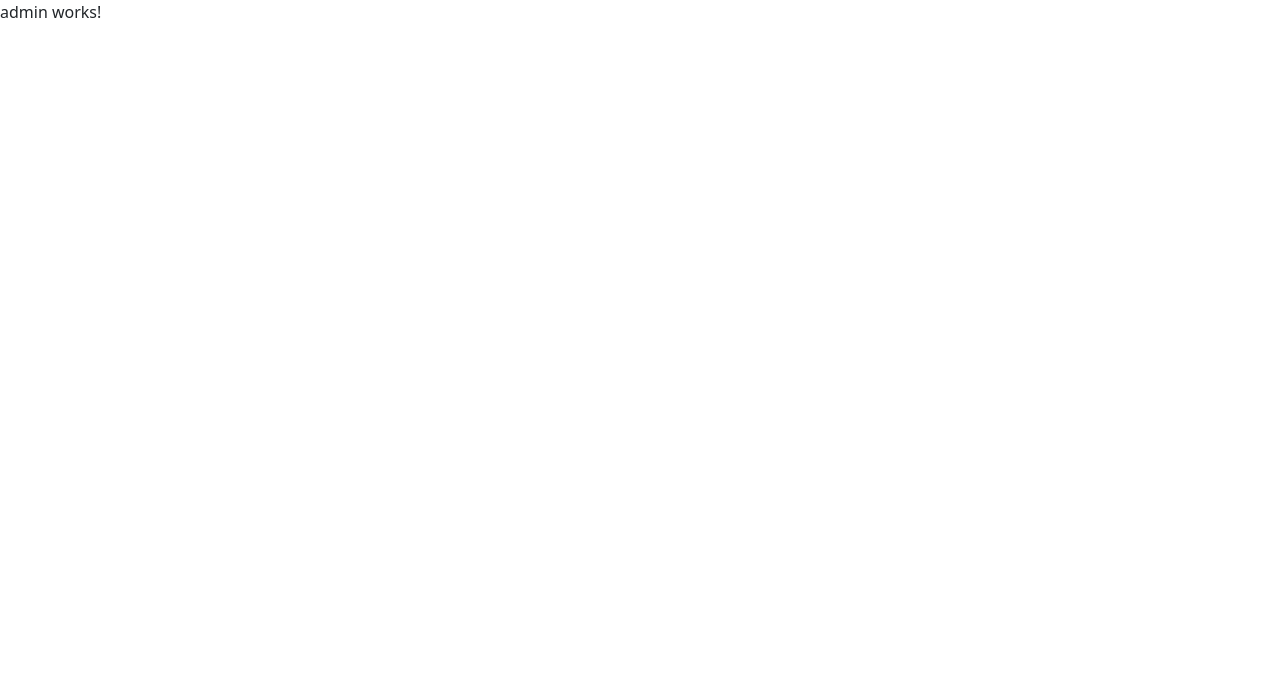
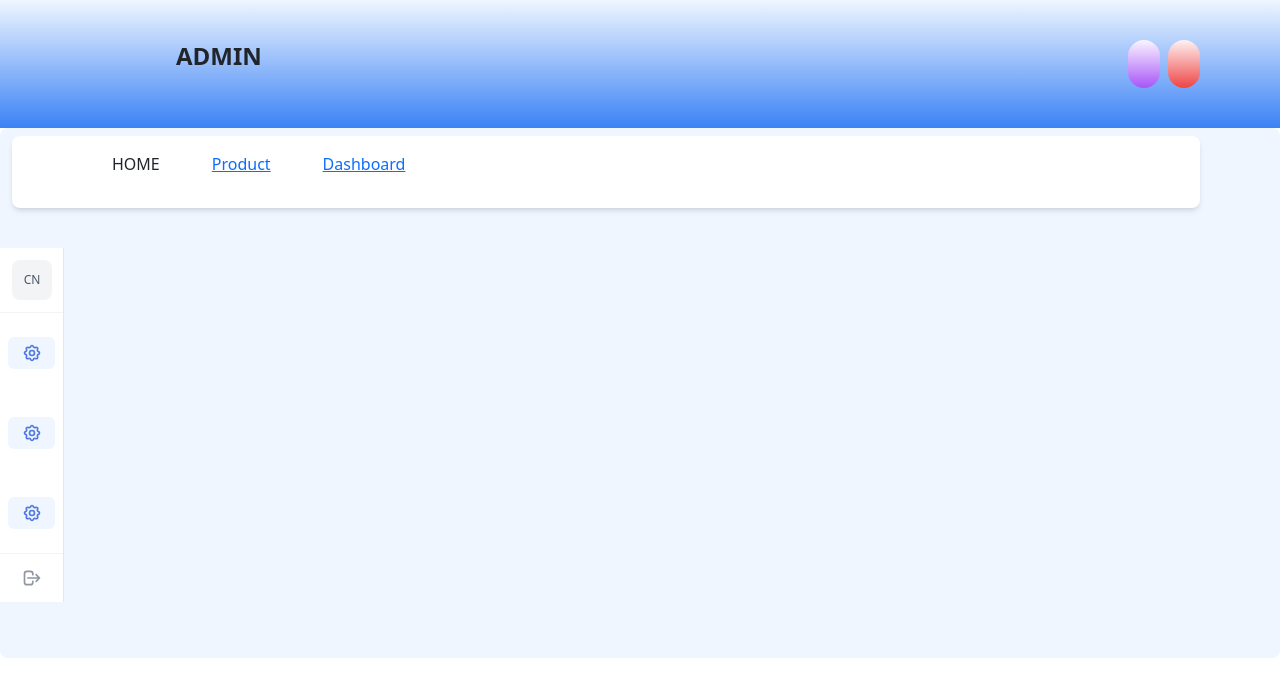
Before and after one commit to vietha0312/Front_End, an Angular app: page /admin/dashboard in a window 1280 px wide. Shown: the top 696 px of the page. Built offline with nearby package versions, Linux system fonts and the light colour scheme.

Commit message:
feat:Layout-Admin refs:AA-18

```diff
--- a/src/app/layout/admin/admin.component.html
+++ b/src/app/layout/admin/admin.component.html
@@ -1 +1,201 @@
-<p>admin works!</p>
+<div class="w-full px-20 py-10 bg-gradient-to-t from-blue-500 to to-blue-50">
+  <div class="flex justify-between">
+    <div class="flex items-center justify-center gap-x-24">
+      <div class="text-3xl"></div>
+      <div>
+        <p class="font-bold text-2xl">ADMIN</p>
+      </div>
+    </div>
+    <div class="flex gap-x-2">
+      <div
+        class="bg-gradient-to-t from-purple-500 to to-purple-50 rounded-full p-3 text-xl text-white"
+      ></div>
+      <div
+        class="bg-gradient-to-t from-red-500 to to-red-50 rounded-full p-3 text-xl text-white"
+      ></div>
+    </div>
+  </div>
+</div>
+<div>
+  <div class="bg-blue-50 rounded-lg py-2">
+    <div class="pl-3 mb-10 pr-20">
+      <div
+        class="w-full bg-white flex justify-between items-center px-5 py-3 rounded-lg shadow-md"
+      >
+        <div class="flex items-center gap-x-5">
+          <div></div>
+          <div>
+            <ul>
+              <li><a>HOME</a></li>
+            </ul>
+          </div>
+          <ul>
+            <li><a routerLink="product">Product</a></li>
+          </ul>
+          <ul>
+            <li><a routerLink="dashboard">Dashboard</a></li>
+          </ul>
+        </div>
+        <div class="flex items-center gap-x-5">
+          <div></div>
+          <div></div>
+        </div>
+      </div>
+    </div>
+    <div class="flex h-100 w-16 flex-col justify-between border-e bg-white">
+      <div>
+        <div class="inline-flex h-16 w-16 items-center justify-center">
+          <span
+            class="grid h-10 w-10 place-content-center rounded-lg bg-gray-100 text-xs text-gray-600"
+          >
+            CN
+          </span>
+        </div>
+
+        <div class="border-t border-gray-100">
+          <div class="px-2">
+            <div class="py-4">
+              <a
+                href=""
+                class="t group relative flex justify-center rounded bg-blue-50 px-2 py-1.5 text-blue-700"
+              >
+                <svg
+                  xmlns="http://www.w3.org/2000/svg"
+                  class="h-5 w-5 opacity-75"
+                  fill="none"
+                  viewBox="0 0 24 24"
+                  stroke="currentColor"
+                  stroke-width="2"
+                >
+                  <path
+                    stroke-linecap="round"
+                    stroke-linejoin="round"
+                    d="M10.325 4.317c.426-1.756 2.924-1.756 3.35 0a1.724 1.724 0 002.573 1.066c1.543-.94 3.31.826 2.37 2.37a1.724 1.724 0 001.065 2.572c1.756.426 1.756 2.924 0 3.35a1.724 1.724 0 00-1.066 2.573c.94 1.543-.826 3.31-2.37 2.37a1.724 1.724 0 00-2.572 1.065c-.426 1.756-2.924 1.756-3.35 0a1.724 1.724 0 00-2.573-1.066c-1.543.94-3.31-.826-2.37-2.37a1.724 1.724 0 00-1.065-2.572c-1.756-.426-1.756-2.924 0-3.35a1.724 1.724 0 001.066-2.573c-.94-1.543.826-3.31 2.37-2.37.996.608 2.296.07 2.572-1.065z"
+                  />
+                  <path
+                    stroke-linecap="round"
+                    stroke-linejoin="round"
+                    d="M15 12a3 3 0 11-6 0 3 3 0 016 0z"
+                  />
+                </svg>
+
+                <span
+                  class="absolute start-full top-1/2 ms-4 -translate-y-1/2 rounded bg-gray-900 px-2 py-1.5 text-xs font-medium text-white opacity-0 group-hover:opacity-100"
+                >
+                  General
+                </span>
+              </a>
+            </div>
+
+            <div class="py-4">
+              <a
+                href=""
+                class="t group relative flex justify-center rounded bg-blue-50 px-2 py-1.5 text-blue-700"
+              >
+                <svg
+                  xmlns="http://www.w3.org/2000/svg"
+                  class="h-5 w-5 opacity-75"
+                  fill="none"
+                  viewBox="0 0 24 24"
+                  stroke="currentColor"
+                  stroke-width="2"
+                >
+                  <path
+                    stroke-linecap="round"
+                    stroke-linejoin="round"
+                    d="M10.325 4.317c.426-1.756 2.924-1.756 3.35 0a1.724 1.724 0 002.573 1.066c1.543-.94 3.31.826 2.37 2.37a1.724 1.724 0 001.065 2.572c1.756.426 1.756 2.924 0 3.35a1.724 1.724 0 00-1.066 2.573c.94 1.543-.826 3.31-2.37 2.37a1.724 1.724 0 00-2.572 1.065c-.426 1.756-2.924 1.756-3.35 0a1.724 1.724 0 00-2.573-1.066c-1.543.94-3.31-.826-2.37-2.37a1.724 1.724 0 00-1.065-2.572c-1.756-.426-1.756-2.924 0-3.35a1.724 1.724 0 001.066-2.573c-.94-1.543.826-3.31 2.37-2.37.996.608 2.296.07 2.572-1.065z"
+                  />
+                  <path
+                    stroke-linecap="round"
+                    stroke-linejoin="round"
+                    d="M15 12a3 3 0 11-6 0 3 3 0 016 0z"
+                  />
+                </svg>
+
+                <span
+                  class="absolute start-full top-1/2 ms-4 -translate-y-1/2 rounded bg-gray-900 px-2 py-1.5 text-xs font-medium text-white opacity-0 group-hover:opacity-100"
+                >
+                  General
+                </span>
+              </a>
+            </div>
+
+            <div class="py-4">
+              <a
+                href=""
+                class="t group relative flex justify-center rounded bg-blue-50 px-2 py-1.5 text-blue-700"
+              >
+                <svg
+                  xmlns="http://www.w3.org/2000/svg"
+                  class="h-5 w-5 opacity-75"
+                  fill="none"
+                  viewBox="0 0 24 24"
+                  stroke="currentColor"
+                  stroke-width="2"
+                >
+                  <path
+                    stroke-linecap="round"
+                    stroke-linejoin="round"
+                    d="M10.325 4.317c.426-1.756 2.924-1.756 3.35 0a1.724 1.724 0 002.573 1.066c1.543-.94 3.31.826 2.37 2.37a1.724 1.724 0 001.065 2.572c1.756.426 1.756 2.924 0 3.35a1.724 1.724 0 00-1.066 2.573c.94 1.543-.826 3.31-2.37 2.37a1.724 1.724 0 00-2.572 1.065c-.426 1.756-2.924 1.756-3.35 0a1.724 1.724 0 00-2.573-1.066c-1.543.94-3.31-.826-2.37-2.37a1.724 1.724 0 00-1.065-2.572c-1.756-.426-1.756-2.924 0-3.35a1.724 1.724 0 001.066-2.573c-.94-1.543.826-3.31 2.37-2.37.996.608 2.296.07 2.572-1.065z"
+                  />
+                  <path
+                    stroke-linecap="round"
+                    stroke-linejoin="round"
+                    d="M15 12a3 3 0 11-6 0 3 3 0 016 0z"
+                  />
+                </svg>
+
+                <span
+                  class="absolute start-full top-1/2 ms-4 -translate-y-1/2 rounded bg-gray-900 px-2 py-1.5 text-xs font-medium text-white opacity-0 group-hover:opacity-100"
+                >
+                  General
+                </span>
+              </a>
+            </div>
+          </div>
+        </div>
+      </div>
+
+      <div
+        class="sticky inset-x-0 bottom-0 border-t border-gray-100 bg-white p-2"
+      >
+        <form action="/logout">
+          <button
+            type="submit"
+            class="group relative flex w-full justify-center rounded-lg px-2 py-1.5 text-sm text-gray-500 hover:bg-gray-50 hover:text-gray-700"
+          >
+            <svg
+              xmlns="http://www.w3.org/2000/svg"
+              class="h-5 w-5 opacity-75"
+              fill="none"
+              viewBox="0 0 24 24"
+              stroke="currentColor"
+              stroke-width="2"
+            >
+              <path
+                stroke-linecap="round"
+                stroke-linejoin="round"
+                d="M17 16l4-4m0 0l-4-4m4 4H7m6 4v1a3 3 0 01-3 3H6a3 3 0 01-3-3V7a3 3 0 013-3h4a3 3 0 013 3v1"
+              />
+            </svg>
+
+            <span
+              class="absolute start-full top-1/2 ms-4 -translate-y-1/2 rounded bg-gray-900 px-2 py-1.5 text-xs font-medium text-white opacity-0 group-hover:opacity-100"
+            >
+              Logout
+            </span>
+          </button>
+        </form>
+      </div>
+    </div>
+    <div class="w-full pl-3">
+      <div class="grid grid-cols-12">
+        <div class="col-span-5 pr-3"></div>
+
+        <div class="col-span-2 pb-5"></div>
+
+        <div class="col-span-5 pr-20 pl-3"></div>
+      </div>
+    </div>
+  </div>
+</div>
```
